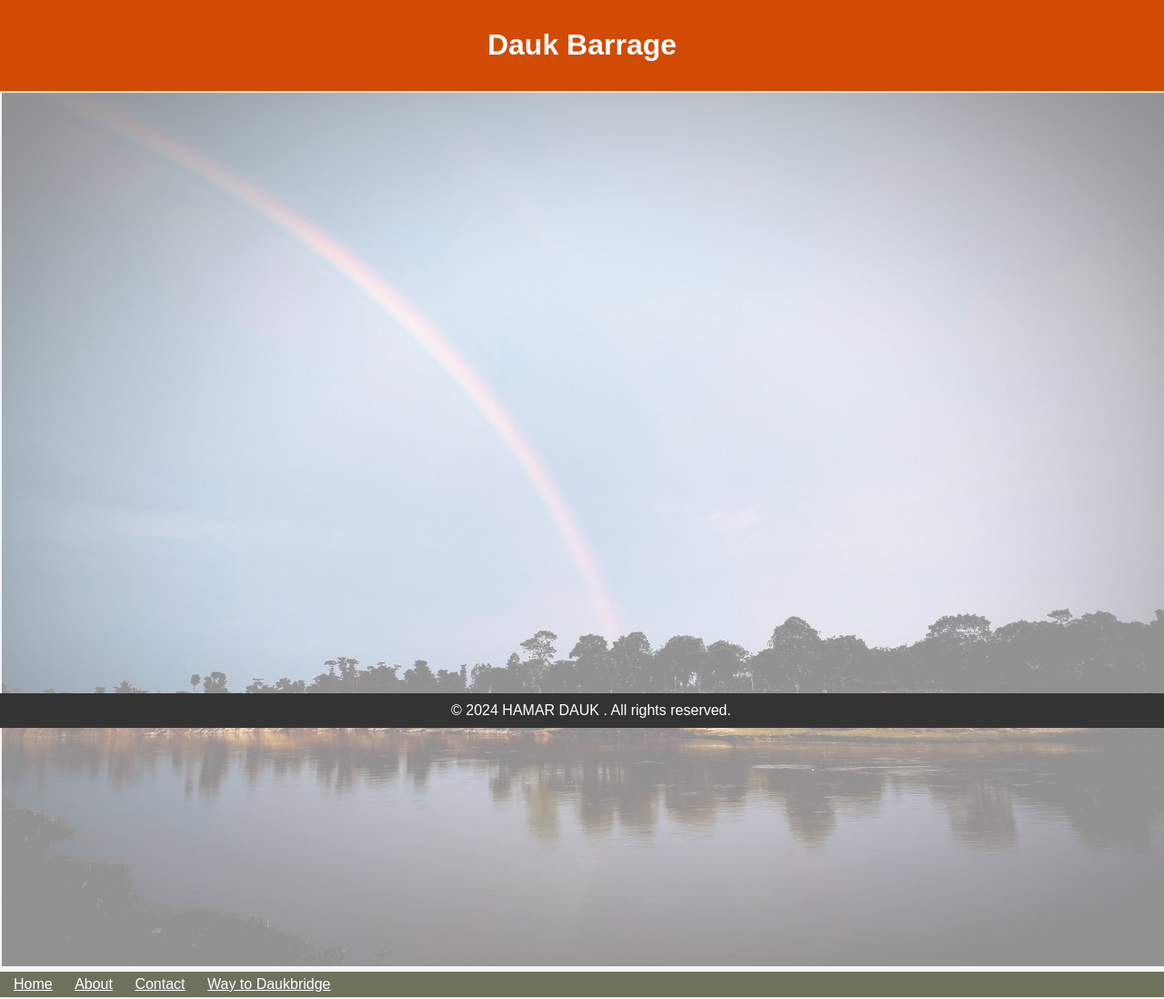
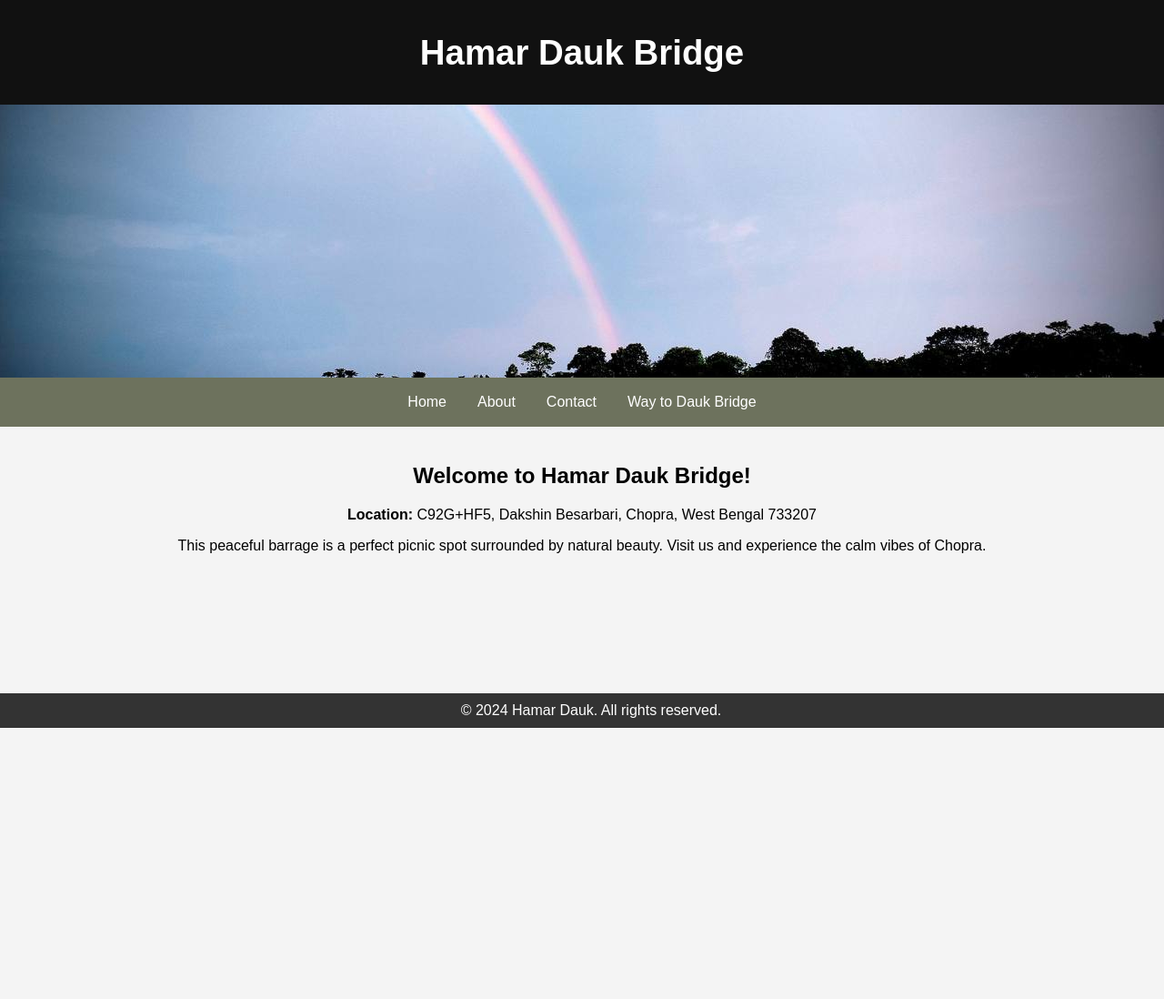
Before and after one commit to gopud45/hamardauk, a plain HTML site: page index.html in a window 1280 px wide. Shown: the top 1098 px of the page at 91% size. After the commit the page ends 800 px from the top, so only its background shows below. Drawn offline with Linux system fonts and the light colour scheme.

Commit message:
Update index.html

```diff
--- a/index.html
+++ b/index.html
@@ -4,51 +4,59 @@
 <head>
     <meta charset="UTF-8">
     <meta name="viewport" content="width=device-width, initial-scale=1.0">
-    <title>www.hamardaukbridge.com</title>
+    <title>Hamar Dauk Bridge – Tourist Spot in Chopra, West Bengal</title>
+    <meta name="description" content="Visit Hamar Dauk Bridge in Chopra, West Bengal. A peaceful scenic barrage and perfect picnic spot.">
     <style>
         body {
             font-family: 'Arial', sans-serif;
             margin: 0;
             padding: 0;
             background-color: #f4f4f4;
-
-
         }
 
         header {
-            background-color: #d14b04;
+            background-color: #111;
             color: #fff;
             padding: 10px;
             text-align: center;
-            text-decoration: dotted;
+            font-size: 1.2rem;
+        }
+
+        .hero-image {
+            background-image: url('3.jpg');
+            background-size: cover;
+            background-repeat: no-repeat;
+            background-position: center;
+            width: 100%;
+            height: 300px;
         }
 
         nav {
-
             background-color: #6d725d;
-            color: #000000;
-            padding: 5px;
+            display: flex;
+            justify-content: center;
+            gap: 10px;
+            flex-wrap: wrap;
+            padding: 10px 0;
         }
 
         nav a {
-
-            /* display:flexbox; */
-            /* align-items: center; */
-            text-align: center;
-            color: #fff;
-            text-decoration: ;
-            padding: 5px;
-            margin: 5px 5px;
+            color: white;
+            text-decoration: none;
+            padding: 8px 12px;
+            border-radius: 4px;
+            transition: background 0.3s;
         }
 
         nav a:hover {
-            background-color: #777;
+            background-color: #555;
             cursor: pointer;
         }
 
         main {
             text-align: center;
             padding: 20px;
+            padding-bottom: 80px; /* For footer space */
         }
 
         footer {
@@ -59,44 +67,43 @@
             position: fixed;
             bottom: 0;
             width: 100%;
-
         }
 
-        .img {
-            opacity: 40%;
-            padding: ;
-            margin: 2px 2px;
+        @media (max-width: 600px) {
+            nav {
+                flex-direction: column;
+            }
 
-
+            .hero-image {
+                height: 200px;
+            }
         }
     </style>
 </head>
 
 <body>
-    <!-- <img class="img" src="3.jpg" alt=""> -->
+
     <header>
+        <h1>Hamar Dauk Bridge</h1>
+    </header>
 
-        <h1> Dauk Barrage </h1>
-    </header>
-    <img class="img" src="3.jpg" alt="" >
+    <div class="hero-image"></div>
 
     <nav>
-        <!-- <img class="img" src="3.jpg" alt=""> -->
         <a href="#">Home</a>
         <a href="#">About</a>
-        <a href="https://www.facebook.com/profile.php?id=61555733371950">Contact</a>
-        <a
-            href="https://www.google.com/maps/dir//C92G%2BHF5+Dauk+Barrage,+Dakshin+Besarbari,+West+Bengal+733207/@26.4013964,88.3762228,15z/data=!4m8!4m7!1m0!1m5!1m1!1s0x39e4f6246023c291:0x998926f072f29f00!2m2!1d88.3762228!2d26.4013964?entry=ttu">Way
-            to Daukbridge</a>
+        <a href="https://www.facebook.com/profile.php?id=61555733371950" target="_blank">Contact</a>
+        <a href="https://www.google.com/maps/dir//C92G%2BHF5+Dauk+Barrage,+Dakshin+Besarbari,+West+Bengal+733207/@26.4013964,88.3762228,15z" target="_blank">Way to Dauk Bridge</a>
     </nav>
 
     <main>
-        <h2>Welcome to Our HAMAR DAUK BRIDGE !</h2>
-        <p>C92G+HF5, Dakshin Besarbari, West Bengal 733207</p>
+        <h2>Welcome to Hamar Dauk Bridge!</h2>
+        <p><strong>Location:</strong> C92G+HF5, Dakshin Besarbari, Chopra, West Bengal 733207</p>
+        <p>This peaceful barrage is a perfect picnic spot surrounded by natural beauty. Visit us and experience the calm vibes of Chopra.</p>
     </main>
 
     <footer>
-        &copy; 2024 HAMAR DAUK . All rights reserved.
+        &copy; 2024 Hamar Dauk. All rights reserved.
     </footer>
 
 </body>
```
